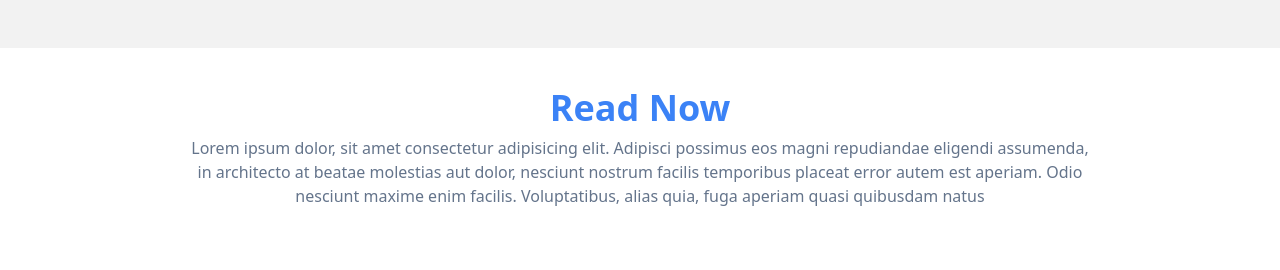
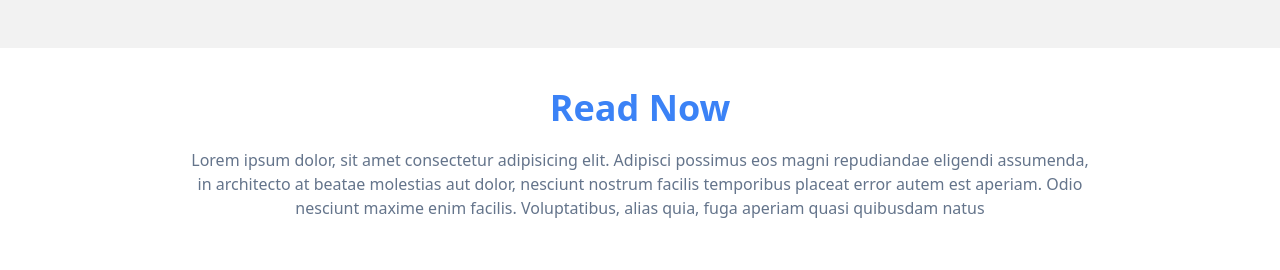
Before and after one commit to iambasilp/Book-Is-Important, a React (Vite) app: page / in a window 1280 px wide. Shown: the part 1620-1890 px from the top of the page. Built offline with nearby package versions, Linux system fonts and the light colour scheme.

Commit message:
readnow updated

```diff
--- a/src/components/ReadNow.jsx
+++ b/src/components/ReadNow.jsx
@@ -48,7 +48,7 @@ const ReadNow = () => {
   return (
     <div className="min-h-screen flex flex-col justify-center align-middle mt-10" id="ReadNow">
       <h1 className="read-heading text-center w-full text-black text-4xl  text-blue-500 hover:text-red-500 font-bold">Read Now</h1>
-      <p className="m-auto max-w-[900px] mt-2 text-center text-slate-500">Lorem ipsum dolor, sit amet consectetur adipisicing elit. Adipisci possimus eos magni repudiandae eligendi assumenda, in architecto at beatae molestias aut dolor, nesciunt nostrum facilis temporibus placeat error autem est aperiam. Odio nesciunt maxime enim facilis. Voluptatibus, alias quia, fuga aperiam quasi quibusdam natus</p>
+      <p className="m-auto max-w-[900px] mt-5 text-center text-slate-500">Lorem ipsum dolor, sit amet consectetur adipisicing elit. Adipisci possimus eos magni repudiandae eligendi assumenda, in architecto at beatae molestias aut dolor, nesciunt nostrum facilis temporibus placeat error autem est aperiam. Odio nesciunt maxime enim facilis. Voluptatibus, alias quia, fuga aperiam quasi quibusdam natus</p>
       <div className="carousel carousel-end rounded-box gap-6 m-20">
         {cardData.map((cardItem, cardIndex) => {
           return (
```
